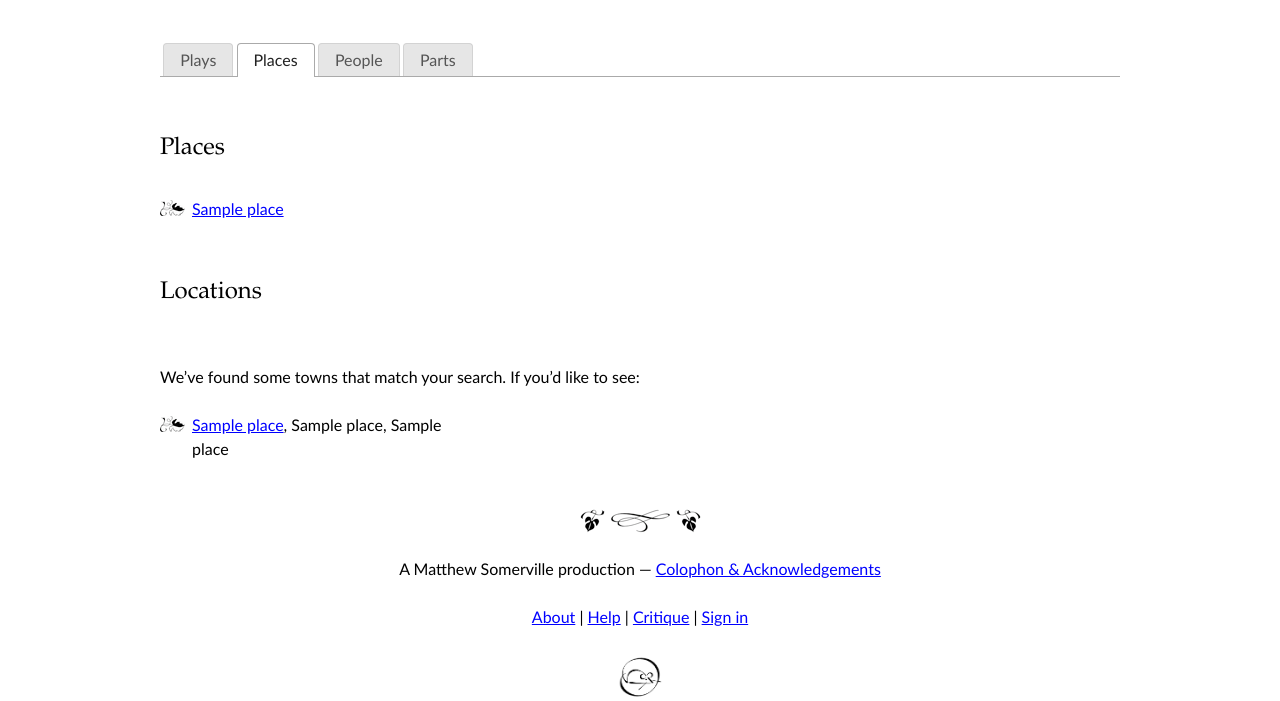
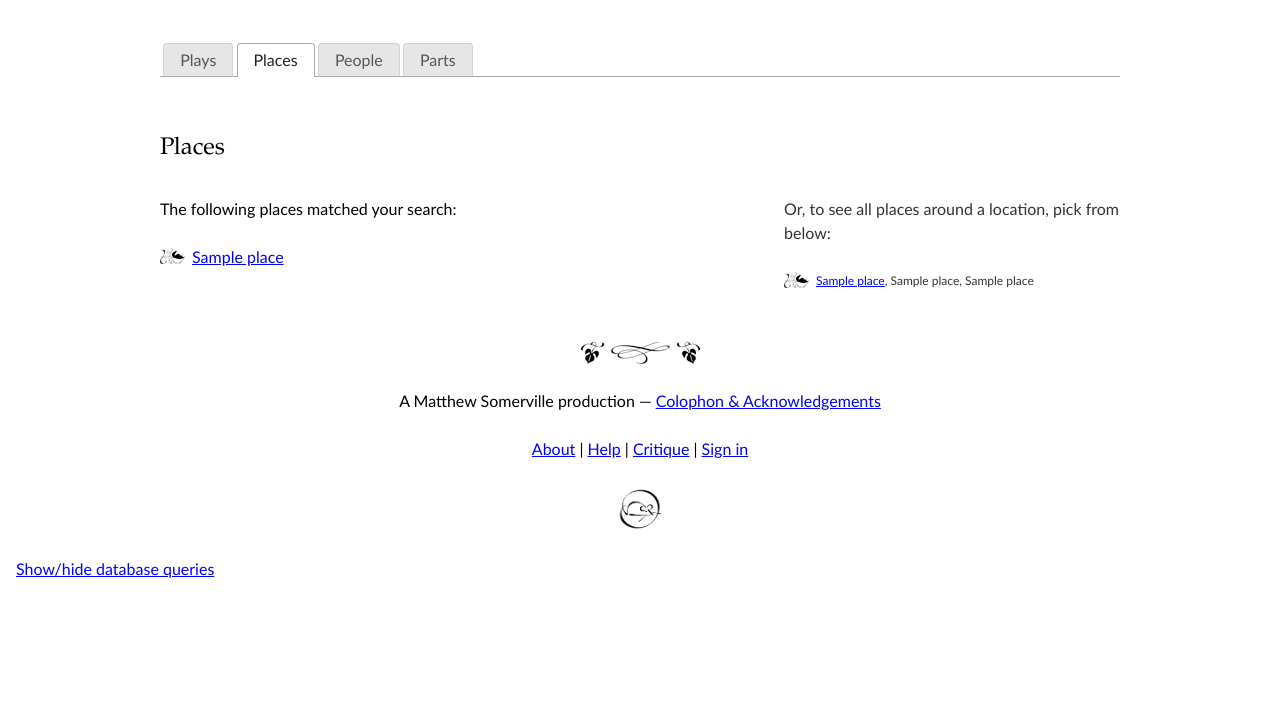
Before and after one commit to dracos/Theatricalia, a Django app: template templates/search.html in a window 1280 px wide, after a click on "Places". Shown: the part 259-960 px from the top of the page. After the commit the page ends 837 px from the top, so only its background shows below. Run offline with Django 3.2, Linux system fonts and the light colour scheme; the template is opened without the code that fills it: most values are stand-ins (such as "Sample title", 1, 10 or a date in 2020).

Commit message:
Improve place results, hash of tabs.

```diff
--- a/search/views.py
+++ b/search/views.py
@@ -106,7 +106,7 @@ def search_people(search, force_similar=False, use_distance=True):
     return people, sounds_people
 
 def search_near(s):
-    r = urllib.urlopen('http://ws.geonames.org/searchJSON?isNameRequired=true&style=LONG&q=' + s + '&maxRows=10').read()
+    r = urllib.urlopen('http://ws.geonames.org/searchJSON?isNameRequired=true&style=LONG&q=' + s + '&maxRows=20').read()
     r = simplejson.loads(r)
     return r
 
--- a/static/js/global.js
+++ b/static/js/global.js
@@ -14,12 +14,19 @@ $.fn.wait = function(time, type) {
 	});
 };
 
+var start_tab;
 $(function() {
 	$('#messages').wait(3000).slideUp('slow');
 
     $('#search_tabs').tabs({
-        selected: start_tab
+        selected: start_tab,
+        select: function(e, ui) {
+            window.location.hash = ui.tab.hash;
+        }
     });
+    if ($('#search_tabs').length && window.location.hash) {
+        window.scrollTo(0, 0);
+    }
 
 	$('.edit_status select').change(function(){
 		edit_status = $(this).find('option:selected').val();
--- a/templates/search.html
+++ b/templates/search.html
@@ -9,7 +9,8 @@
 &ldquo;{{ search }}&rdquo;{% endif %}</h1>
 
 <script type="text/javascript">
-var start_tab = {% ifequal sounds_people 2 %}2{% else %}{% if plays %}0{% else %}{% if near.geonames or places %}1{% else %}{% if people %}2{% else %}3{% endif %}{% endif %}{% endif %}{% endifequal %};
+if (!window.location.hash)
+    start_tab = {% ifequal sounds_people 2 %}2{% else %}{% if plays %}0{% else %}{% if near.geonames or places %}1{% else %}{% if people %}2{% else %}3{% endif %}{% endif %}{% endif %}{% endifequal %};
 </script>
 <div id="search_tabs">
 <ul>
@@ -32,24 +33,40 @@ var start_tab = {% ifequal sounds_people 2 %}2{% else %}{% if plays %}0{% else %
 
 <div id="search_places">
 
+{% if places or near.geonames %}
+<h2>Places</h2>
+{% endif %}
+
+{% if places and near.geonames %}
+<div id="primary">
+{% endif %}
+
 {% if places %}
-<h2>Places</h2>
-<ul class="person_list">
+<p>The following places matched your search:</p>
+<ul class="place_list">
 {% for place in places %}
 <li><a href="{{ place.get_absolute_url }}">{{ place }}</a>
 {% endfor %}
 </ul>
 {% endif %}
 
+{% if places and near.geonames %}
+</div>
+<div class="secondary">
+{% endif %}
+
 {% if near.geonames %}
-<h2>Locations</h2>
-<p>We&rsquo;ve found some towns that match your search. If you&rsquo;d like to see:
-<ul class="person_list">
+<p>Or, to see all places around a location, pick from below:
+<ul>
 {% for place in near.geonames %}
-<li><a href="?pid={{ place.geonameId }}">{{ place.name|prettify }}</a>,
-{{ place.adminName1 }}, {{ place.countryName }}
+<li><a href="?q={{ place.lat }},{{ place.lng }}">{{ place.name|prettify }}</a>{% if place.adminName1 %},
+{{ place.adminName1 }}{% endif %}, {{ place.countryName }}
 {% endfor %}
 </ul>
+{% endif %}
+
+{% if places and near.geonames %}
+</div>
 {% endif %}
 
 </div>
@@ -69,7 +86,11 @@ var start_tab = {% ifequal sounds_people 2 %}2{% else %}{% if plays %}0{% else %
 {% endfor %}
 </ul>
 {% if not request.GET.similar and not sounds_people %}
-<p>If none of these is who you&rsquo;re looking for, <a href="{% url search %}?q={{ search }};similar=1">see if we have any similar sounding results</a>.
+    {% ifequal people.count 1 %}
+        <p>If this isn&rsquo;t who you&rsquo;re looking for, <a href="{% url search %}?q={{ search }};similar=1">see if we have any similar sounding results</a>.
+    {% else %}
+        <p>If none of these is who you&rsquo;re looking for, <a href="{% url search %}?q={{ search }};similar=1">see if we have any similar sounding results</a>.
+    {% endifequal %}
 {% endif %}
 {% else %}
     {% if search %}
```
